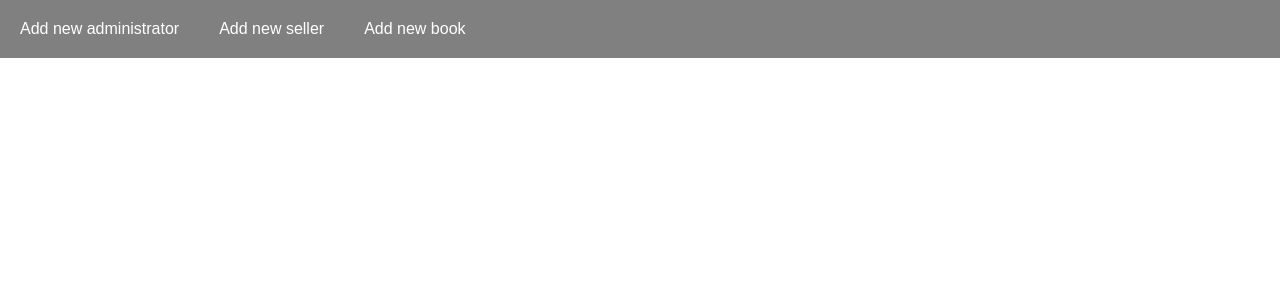
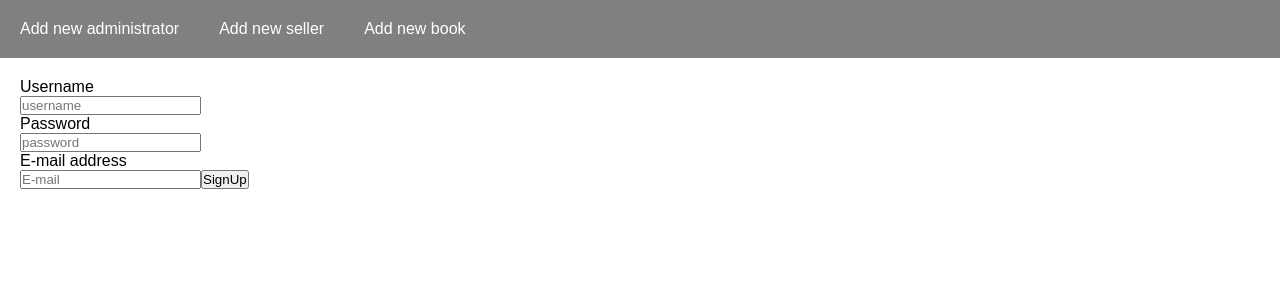
Before and after one commit to fiammara/3red-bookstore, a React (Create React App) app in the folder frontend/: page /signup in a window 1280 px wide. Shown: the top 300 px of the page. Built offline with nearby package versions, Linux system fonts and the light colour scheme.

Commit message:
Added SignUp into frontend

```diff
--- a/frontend/src/Main.js
+++ b/frontend/src/Main.js
@@ -6,11 +6,13 @@ import AdminMenu from './AdminMenu';
 import AddBook from './AddBook';
 import AddAdmin from './AddAdmin';
 import AddSeller from './AddSeller';
+import SignUp from './SignUp';
 
 
 const Main = () => (
     <Switch>
       <Route exact path='/login' component={Login}></Route>
+      <Route exact path='/signup' component={SignUp}></Route>
       {/* <Route exact path='/adminmenu' component={AdminMenu}></Route> */}
       <Route exact path='/adminmenu/addBook' component={AddBook}></Route>
       <Route exact path='/adminmenu/addAdmin' component={AddAdmin}></Route>
--- /dev/null
+++ b/frontend/src/SignUp.js
@@ -0,0 +1,75 @@
+import React, {Component} from 'react';
+
+ class SignUp extends Component{
+   constructor(props){
+    super(props);
+    this.state={
+    username:''
+
+    };
+    this.state={
+    email:''
+    };
+    this.state={
+      password:''
+      };
+
+    this.handleEmailChange=this.handleEmailChange.bind(this);
+    this.handleSubmit=this.handleSubmit.bind(this);
+
+    }
+
+
+
+
+handleSubmit=(event) => {
+  event.preventDefault();
+  console.log('form is submitted.  Username value is', this.state.username,'Password is', this.state.password,'Email value is',
+   this.state.email);
+}
+handleEmailChange=(event) => {
+  console.log('email was changed', event.target.value);
+  this.setState({email:event.target.value});
+}
+handleUserNameChange=(event)=>{
+    console.log('username was changed', event.target.value);
+    this.setState({username:event.target.value});
+  }
+  handlePasswordChange=(event)=>{
+    console.log('password was changed', event.target.value);
+    this.setState({password:event.target.value});
+  }
+
+// const SignUp = () => (
+//     <div className='Signup'>
+
+//     <form >
+//     <label>Username</label><br />
+//     <input name="username" placeholder="username"/><br />
+
+//     <label>Password</label><br />
+//     <input name="password" placeholder="password"/><br />
+//     <label>E-mail address</label><br />
+//     <input name="email" placeholder="E-mail"/><br />
+
+//     <button>SignUp</button>
+//     </form>
+//     </div>
+// );
+  render(){
+    return (
+      <form onSubmit={this.handleSubmit}>
+      <label>Username</label><br />
+   <input name="username" placeholder="username" value={this.state.username} onChange={this.handleUserNameChange}/><br />
+<label>Password</label><br />
+    <input name="password" placeholder="password" value={this.state.password} onChange={this.handlePasswordChange}/><br />
+    <label>E-mail address</label><br />
+      <input name="email" placeholder="E-mail" value={this.state.email}
+      onChange={this.handleEmailChange}
+      />
+      <button>SignUp</button>
+      </form>
+    );
+  }
+}
+export default SignUp;
```
